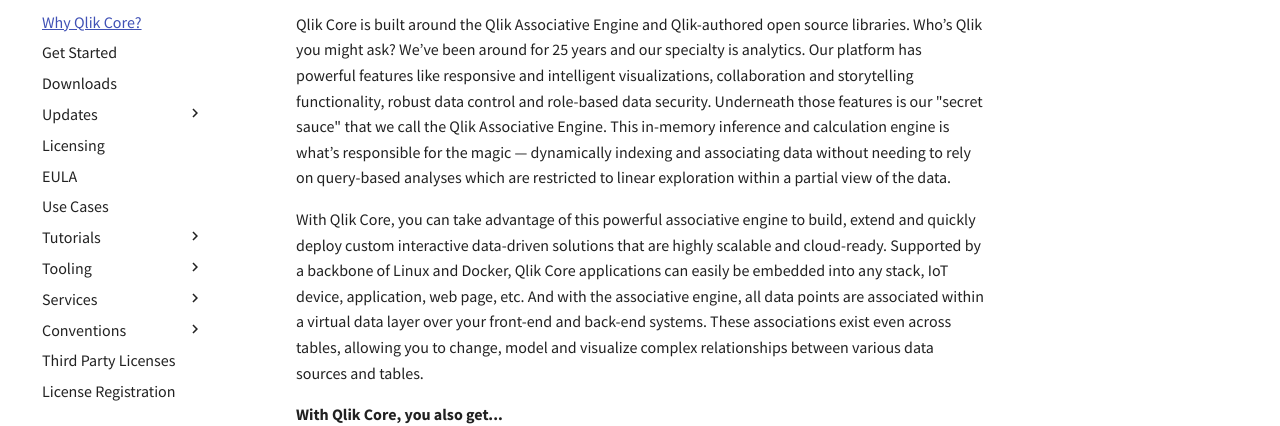
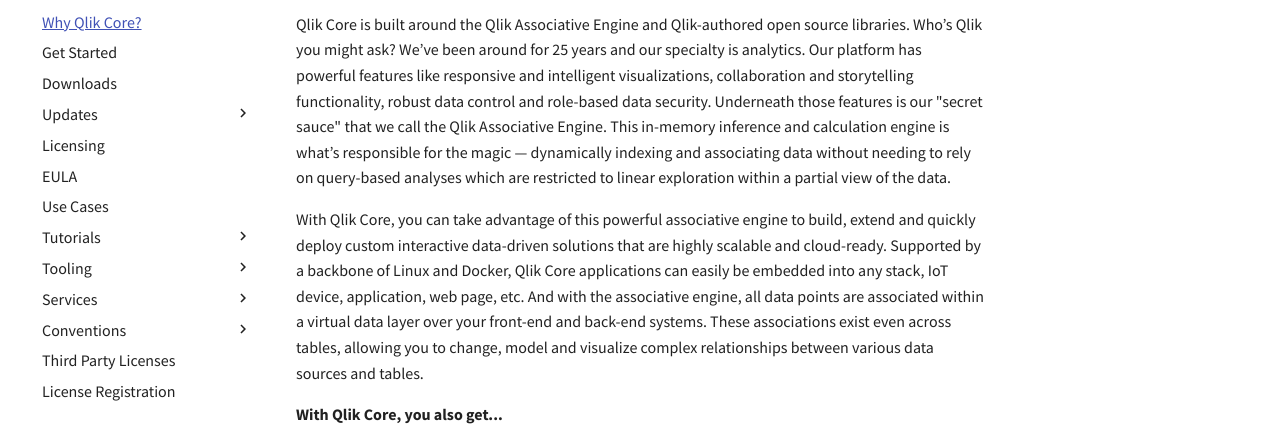
Before and after one commit to qlik-oss/core-website, an MkDocs documentation site: the page built from docs/why-qlik-core.md, in a window 1280 px wide. Shown: the part 257-683 px from the top of the page. Built offline with MkDocs 1.6.1 and Material for MkDocs 9.7.7, drawn with Linux system fonts in a browser that asks for light colours; comment, search, counter and statistics services are not loaded.

Commit message:
Fix strange formatting in some window widths

```diff
--- a/docs/stylesheets/custom-style.css
+++ b/docs/stylesheets/custom-style.css
@@ -722,6 +722,10 @@
   color: #63666a;
 }
 
+label.md-nav__title.md-nav__title--site {
+  display: none;
+}
+
 
 @media only screen and (max-width: 76.1875em) {
   html .md-nav--primary .md-nav__title--site {
@@ -750,9 +754,6 @@
   .md-header-nav {
     padding: 0 3.4rem;
   }
-  .md-nav__list {
-    padding: 0 2.4rem;
-  }
 }
 
 .md-tabs__item {
@@ -776,11 +777,11 @@
   overflow: visible;
 }
 
-.md-search__icon {
+label.md-icon.md-search__icon {
   font-size: 20px;
-  top: 9px !important;
-  color: black !important;
-  }
+  top: 0.44rem;
+  color: black;
+}
 
 .md-search__input:hover {
   outline: 1px solid var(--custom-green);
--- a/theme/main.html
+++ b/theme/main.html
@@ -40,7 +40,7 @@
   <meta name="lang:search.result.one" content="1 matching document">
   <meta name="lang:search.result.other" content="# matching documents">
   <meta name="lang:search.tokenizer" content="[\s\-]+">
-  <link rel="shortcut icon" href="{{ base_url }}/images/favicon.ico">
+  <link rel="shortcut icon" href="/images/favicon.ico">
   <meta name="generator" content="mkdocs-1.0, mkdocs-material-3.0.3">
 {% endblock %}
 
```
